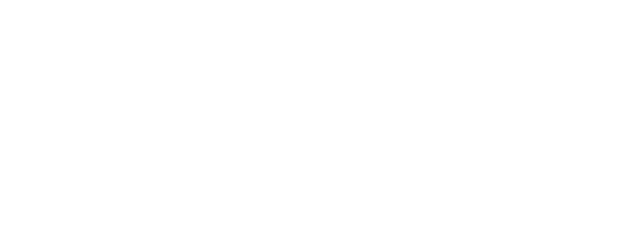
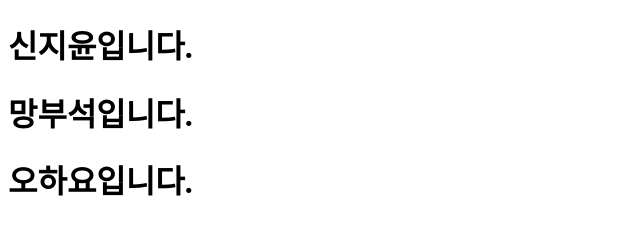
Before and after one commit to yun-21/component, a website: page work-2.html in a window 1280 px wide. Shown: the whole page, without its empty margins (0-640 px from the left). Drawn offline with Linux system fonts and the light colour scheme.

Commit message:
h1 component를 만들고 3개의 h1를 만들어냈다.

```diff
--- a/work-2.html
+++ b/work-2.html
@@ -6,6 +6,25 @@
   <title>Document</title>
 </head>
 <body>
+  <div id="root"></div>
+  <script>
+    const root = document.getElementById('root');
+    const h1Component = (textNode) =>{
+      return `<h1>${textNode}</h1>`;
+    };
 
+    const app = () => {
+      return `
+      ${h1Component("신지윤입니다.")}
+      ${h1Component("망부석입니다.")}
+      ${h1Component("오하요입니다.")}
+      `;
+    }
+    console.log(app())
+    const render = () => {
+      root.innerHTML=app();
+    }
+    render(); //innerHTML 넣어줘임 그려줘가 아니라
+  </script>
 </body>
 </html>
```
